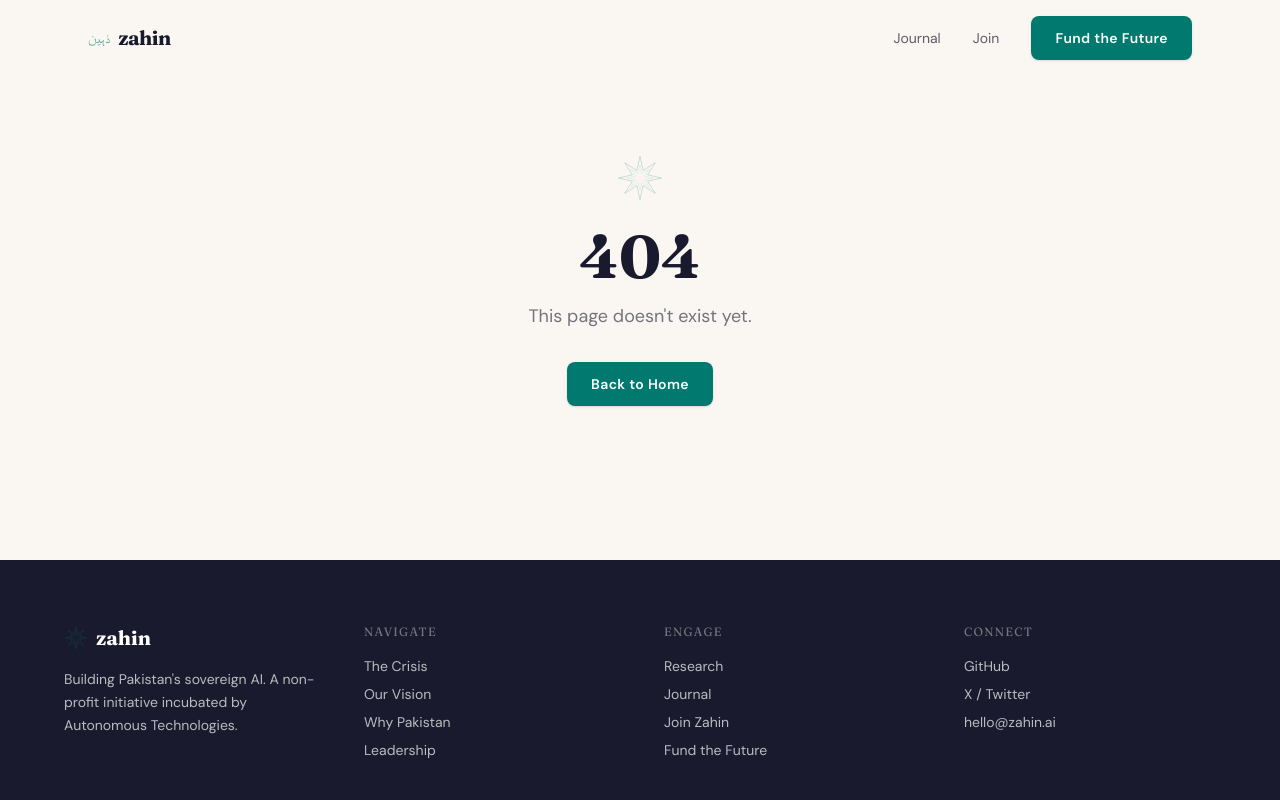
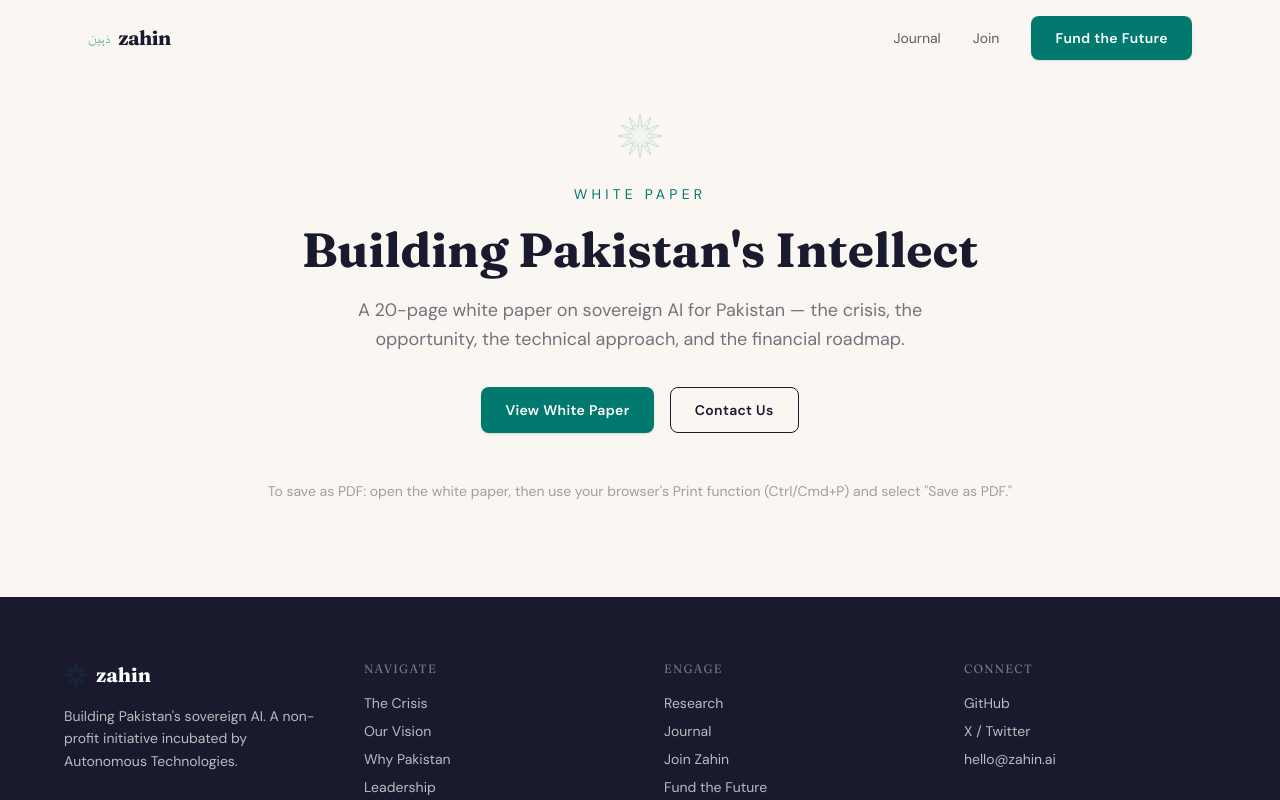
Before and after one commit to autonomous-tech/zahin-website, a Next.js app: page /whitepaper in a window 1280 px wide. Before the commit this address had no page. Shown: the top 800 px of the page. Built offline with nearby package versions, Linux system fonts and the light colour scheme.

Commit message:
feat: add /whitepaper download page and sitemap entry

```diff
--- a/src/app/sitemap.ts
+++ b/src/app/sitemap.ts
@@ -10,5 +10,6 @@ export default function sitemap(): MetadataRoute.Sitemap {
     { url: `${baseUrl}/journal/fine-tuning-gemma-pakistani-languages`, lastModified: new Date(), changeFrequency: "monthly", priority: 0.7 },
     { url: `${baseUrl}/join`, lastModified: new Date(), changeFrequency: "weekly", priority: 0.8 },
     { url: `${baseUrl}/privacy`, lastModified: new Date(), changeFrequency: "yearly", priority: 0.3 },
+    { url: `${baseUrl}/whitepaper`, lastModified: new Date(), changeFrequency: "monthly", priority: 0.7 },
   ];
 }
--- /dev/null
+++ b/src/app/whitepaper/page.tsx
@@ -0,0 +1,36 @@
+import type { Metadata } from "next";
+import StarPattern from "@/components/geometry/StarPattern";
+import Button from "@/components/ui/Button";
+
+export const metadata: Metadata = {
+  title: "White Paper — Zahin",
+  description: "Building Pakistan's Intellect: A White Paper on Sovereign AI for Pakistan. Download the full 20-page document.",
+};
+
+export default function WhitepaperPage() {
+  return (
+    <main id="main-content" className="pt-28 pb-24 px-6">
+      <div className="mx-auto max-w-3xl text-center">
+        <StarPattern size={48} points={12} color="var(--color-pakistan-green)" className="mx-auto mb-6" animateOnScroll={false} />
+        <p className="text-sm uppercase tracking-[0.3em] text-pakistan-green mb-4">White Paper</p>
+        <h1 className="text-4xl md:text-5xl font-display font-bold leading-tight">
+          Building Pakistan&apos;s Intellect
+        </h1>
+        <p className="mt-4 text-lg text-deep-ink/60 leading-relaxed max-w-xl mx-auto">
+          A 20-page white paper on sovereign AI for Pakistan — the crisis, the opportunity, the technical approach, and the financial roadmap.
+        </p>
+        <div className="mt-8 flex flex-col sm:flex-row gap-4 justify-center">
+          <Button href="/zahin-whitepaper-2026.html" variant="primary">
+            View White Paper
+          </Button>
+          <Button href="mailto:founders@zahin.ai?subject=White Paper Inquiry" variant="secondary">
+            Contact Us
+          </Button>
+        </div>
+        <p className="mt-12 text-sm text-deep-ink/40">
+          To save as PDF: open the white paper, then use your browser&apos;s Print function (Ctrl/Cmd+P) and select &quot;Save as PDF.&quot;
+        </p>
+      </div>
+    </main>
+  );
+}
```
